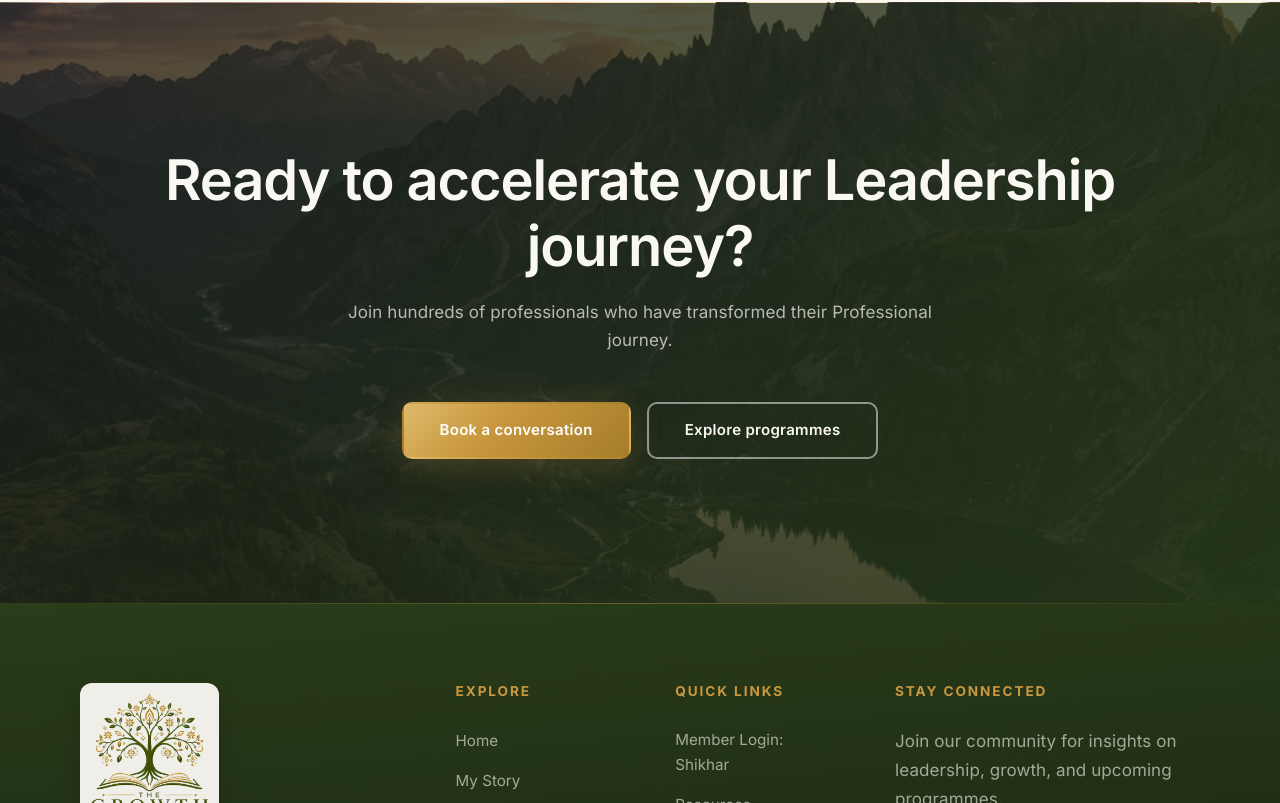
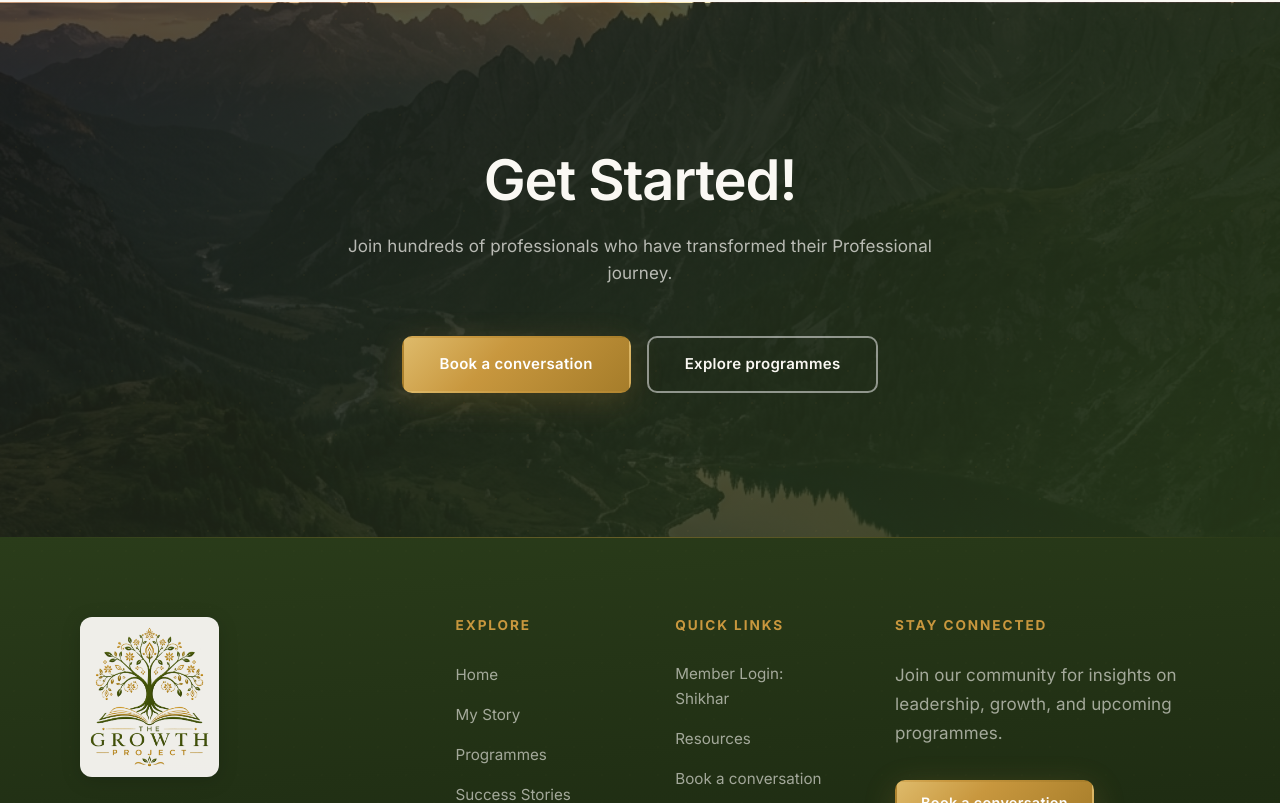
Before and after one commit to abhi2715/TGP, a React (Vite) app: page /resources in a window 1280 px wide. Shown: the part 1075-1878 px from the top of the page. Built offline with nearby package versions, Linux system fonts and the light colour scheme; no server answers; a web font is replaced by a local one.

Commit message:
content: replace CTA heading with Get Started in About and Resources pages

```diff
--- a/src/pages/About.tsx
+++ b/src/pages/About.tsx
@@ -195,7 +195,7 @@ const About = () => {
       <section className="section final-cta" id="cta">
         <div className="container text-center" style={{ position: 'relative', zIndex: 1 }}>
           <ScrollReveal direction="3d-up">
-            <h2>Ready to accelerate your Leadership journey?</h2>
+            <h2>Get Started!</h2>
             <p>
               Join hundreds of professionals who have transformed their Professional journey.
             </p>
--- a/src/pages/Resources.tsx
+++ b/src/pages/Resources.tsx
@@ -158,7 +158,7 @@ const Resources = () => {
       <section className="section final-cta" id="cta">
         <div className="container text-center" style={{ position: 'relative', zIndex: 1 }}>
           <ScrollReveal direction="3d-up">
-            <h2>Ready to accelerate your Leadership journey?</h2>
+            <h2>Get Started!</h2>
             <p>
               Join hundreds of professionals who have transformed their Professional journey.
             </p>
```
